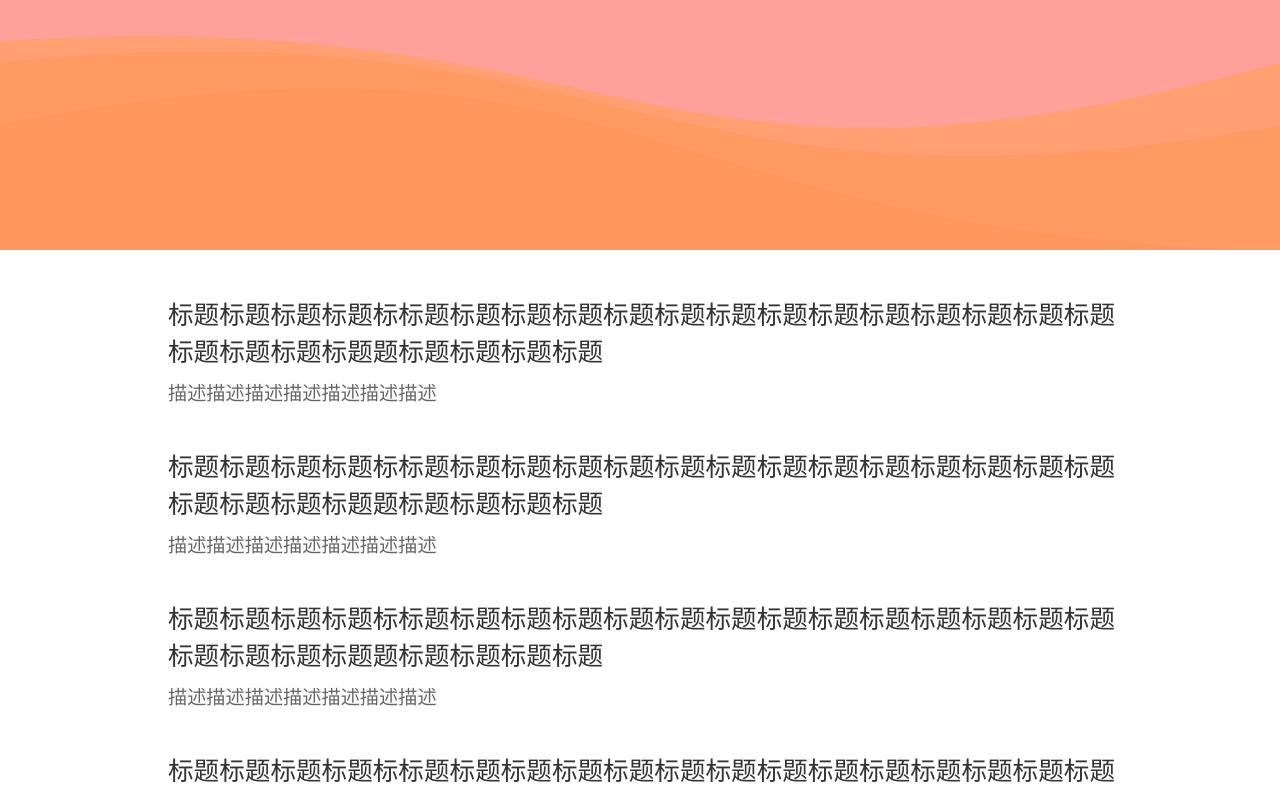
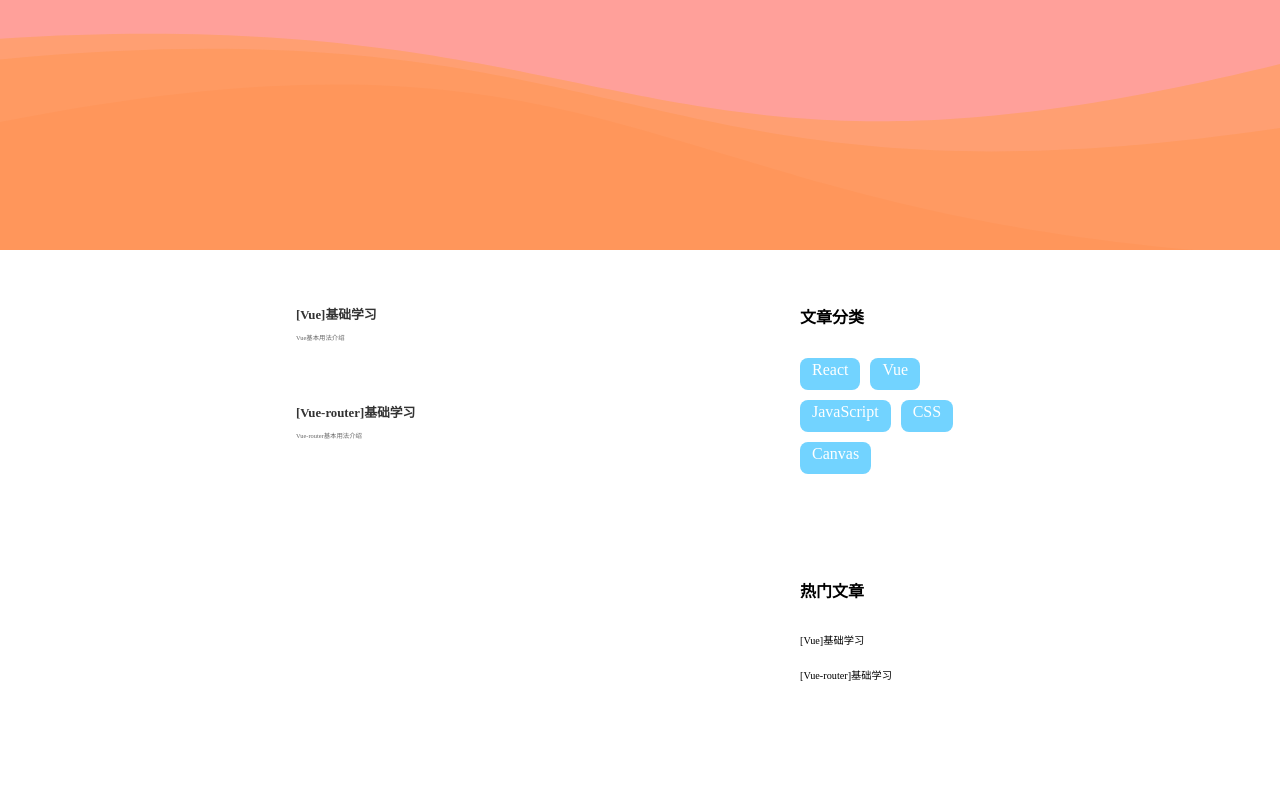
Before and after one commit to hishosho/blog, a Next.js app: page /blog in a window 1280 px wide. Shown: the top 793 px of the page. Built offline with nearby package versions, Linux system fonts and the light colour scheme.

Commit message:
[Feat]: 添加博客栏目分类和热门栏目分类

```diff
--- a/components/blog/BlogCard.module.css
+++ b/components/blog/BlogCard.module.css
@@ -1,5 +1,5 @@
 .cardWrap {
-  padding: 20px;
+  padding: 30px 20px;
   display: flex;
   flex-direction: row;
   cursor: pointer;
@@ -8,11 +8,17 @@
   margin-left: 20px;
 }
 .cardTitle {
-  font-size: 2vw;
+  font-weight: bold;
+  font-size: 1vw;
   color: #333;
+  transition: all .2s;
+}
+.cardTitle:hover {
+  transform: scale(1.1);
+  color: var(--text-hover-color);
 }
 .cardDesc {
   margin-top: 10px;
-  font-size: 1.5vw;
+  font-size: 0.5vw;
   color: #666;
 }
--- /dev/null
+++ b/components/blog/Tag.module.css
@@ -0,0 +1,22 @@
+.main {
+  background-color: #72d3ff;
+  display: inline-block;
+  border-radius: 8px;
+  height: 32px;
+  transform: scale(1);
+  transition: all .4s ease-in-out;
+}
+.name {
+  height: 100%;
+  color: #ffffff;
+  padding: 3px 12px;
+
+}
+.active {
+  background-color: #4d76e7;
+}
+.main:hover {
+  cursor: pointer;
+  opacity: 1;
+  transform: scale(1.1);
+}
--- /dev/null
+++ b/components/blog/Tag.tsx
@@ -0,0 +1,26 @@
+import { useState } from 'react'
+import styles from './Tag.module.css'
+
+interface childProp {
+  name: string;
+  isActive: boolean;
+  propClass: string;
+  changeState: Function;
+}
+
+const Tag = (props: any) => {
+  const {
+    name,
+    isActive,
+    propClass,
+    changeState
+  } = props
+  return (
+    <div className={`${styles.main} ${propClass} ${isActive && styles.active}`}
+         onClick={() => changeState(!isActive)}>
+      <div className={styles.name}>{name}</div>
+    </div>
+  )
+}
+
+export default Tag
--- a/pages/blog/index.tsx
+++ b/pages/blog/index.tsx
@@ -1,17 +1,59 @@
-import { useRef, useEffect, useState } from 'react'
+import { useRef, useEffect, useState, useCallback } from 'react'
 import WaveCanvas from '../../components/blog/WaveCanvas'
 import WaterCanvas from '../../components/blog/WaterCanvas'
+import Tag from '../../components/blog/Tag'
 import BlogCard from '../../components/blog/BlogCard'
 import { debounce } from '../../util/index'
 import styles from '../../styles/Blog.module.css'
+
+interface Blog {
+  id: number;
+  title: string;
+  desc: string;
+}
+
+interface Tag {
+  id: number;
+  name: string;
+  isActive: boolean;
+}
 
 const Blog = () => {
   const blogRef = useRef<HTMLDivElement>(null)
   const [width, setWidth] = useState<number>(0)
   const [height, setHeight] = useState<number>(0)
+  const [blogList, setBlogList] = useState<Blog[]>([
+    { id: 1, title: '[Vue]基础学习', desc: 'Vue基本用法介绍' },
+    { id: 2, title: '[Vue-router]基础学习', desc: 'Vue-router基本用法介绍' }
+  ])
+  const [tagList, setTagList] = useState<Tag[]>([
+    { id: 1, name: 'React', isActive: false },
+    { id: 2, name: 'Vue', isActive: false },
+    { id: 3, name: 'JavaScript', isActive: false },
+    { id: 4, name: 'CSS', isActive: false },
+    { id: 5, name: 'Canvas', isActive: false }
+  ])
+  const [popularBlogs, setPopularBlogs] = useState<Blog[]>([
+    { id: 1, title: '[Vue]基础学习', desc: 'Vue基本用法介绍' },
+    { id: 2, title: '[Vue-router]基础学习', desc: 'Vue-router基本用法介绍' }
+  ])
+
+  // TODO useCallback 待学习知识点
+  const changeState = useCallback((id: number, state: boolean) => {
+    setTimeout(() => {
+      const newTagList = tagList.concat()
+      newTagList.map(tag => {
+        if (tag.id === id) {
+          tag.isActive = state
+        }
+      })
+      setTagList(newTagList)
+    }, 200)
+  }, [])
+
   useEffect(() => {
     const resize = () => {
-      const width: number = blogRef.current && blogRef.current.offsetWidth || 0
+      const width: number = blogRef.current && blogRef.current.scrollWidth || 0
       setWidth(width)
     }
 
@@ -31,48 +73,49 @@ const Blog = () => {
         height={250}
         colors={['rgba(255,98,87,.6)', 'rgba(255,118,87,.6)', 'rgba(255,138,87,.6)', 'rgba(255,158,87,.6)']}
       />
-      <div className={styles.blogList}>
-        <div className={styles.blog}>
-          <BlogCard
-            title='标题标题标题标题标标题标题标题标题标题标题标题标题标题标题标题标题标题标题标题标题标题标题题标题标题标题标题'
-            desc='描述描述描述描述描述描述描述'/>
-        </div>
-        <div className={styles.blog}>
-          <BlogCard
-            title='标题标题标题标题标标题标题标题标题标题标题标题标题标题标题标题标题标题标题标题标题标题标题题标题标题标题标题'
-            desc='描述描述描述描述描述描述描述'/>
-        </div>
-        <div className={styles.blog}>
-          <BlogCard
-            title='标题标题标题标题标标题标题标题标题标题标题标题标题标题标题标题标题标题标题标题标题标题标题题标题标题标题标题'
-            desc='描述描述描述描述描述描述描述'/>
-        </div>
-        <div className={styles.blog}>
-          <BlogCard
-            title='标题标题标题标题标标题标题标题标题标题标题标题标题标题标题标题标题标题标题标题标题标题标题题标题标题标题标题'
-            desc='描述描述描述描述描述描述描述'/>
-        </div>
-        <div className={styles.blog}>
-          <BlogCard
-            title='标题标题标题标题标标题标题标题标题标题标题标题标题标题标题标题标题标题标题标题标题标题标题题标题标题标题标题'
-            desc='描述描述描述描述描述描述描述'/>
-        </div>
-        <div className={styles.blog}>
-          <BlogCard
-            title='标题标题标题标题标标题标题标题标题标题标题标题标题标题标题标题标题标题标题标题标题标题标题题标题标题标题标题'
-            desc='描述描述描述描述描述描述描述'/>
-        </div>
-        <div className={styles.blog}>
-          <BlogCard
-            title='标题标题标题标题标标题标题标题标题标题标题标题标题标题标题标题标题标题标题标题标题标题标题题标题标题标题标题'
-            desc='描述描述描述描述描述描述描述'/>
-        </div>
-        <div className={styles.blog}>
-          <BlogCard
-            title='标题标题标题标题标标题标题标题标题标题标题标题标题标题标题标题标题标题标题标题标题标题标题题标题标题标题标题'
-            desc='描述描述描述描述描述描述描述'/>
-        </div>
-      </div>
+      <main className={styles.main}>
+       <section className={styles.list}>
+         {
+           blogList.map(({ id, title, desc }) => (
+            <div className={styles.card}
+                  key={id}>
+              <BlogCard
+                id={id}
+                title={title}
+                desc={desc}/>
+            </div>)
+           )
+         }
+        </section>
+        <section  className={styles.categories}>
+          <div className={styles.title}>文章分类</div>
+            {
+              tagList.map(({ id, name, isActive }) => (
+                  <Tag
+                    key={id}
+                    propClass={`${styles.tags} ${styles.tag}`}
+                    name={name}
+                    isActive={isActive}
+                    changeState={(state: any) => changeState(id, state)}
+                  />
+                )
+              )
+            }
+        </section>
+        <section className={styles.popular}>
+          <div className={styles.title}>热门文章</div>
+          <ul className={styles.popularList}>
+            {
+              popularBlogs.map(({ id, title }) => (
+                  <li key={id}
+                      className={styles.popularBlog}>{ title }</li>
+                )
+              )
+            }
+            <li></li>
+          </ul>
+        </section>
+      </main>
     </div>
   )
 }
--- a/pages/index.tsx
+++ b/pages/index.tsx
@@ -52,7 +52,7 @@ const Home: NextPage = () => {
 
     return () => {
       window.removeEventListener('resize', resize)
-      clearTimeout(wordCloudTimer)
+      clearTimeout(timer.current)
     }
   }, [])
 
--- a/styles/Blog.module.css
+++ b/styles/Blog.module.css
@@ -1,25 +1,88 @@
-.blogList {
-  width: 80%;
+.main {
+  width: 60%;
   margin: 20px auto;
+  display: grid;
+  row-gap: 64px;
+  column-gap: 96px;
+  grid-template-rows: auto 1fr;
+  grid-template-columns: 2fr 1fr;
+  grid-template-areas:
+    "list categories"
+    "list popular";
+  ;
 }
-.blog {
+.list {
+  grid-area: list;
+}
+.categories {
+  grid-area: categories;
+}
+.popular {
+  grid-area: popular;
+}
+.title {
+  font-weight: bold;
+  padding: 30px 0;
+  animation: titleAnimation 1s;
+}
+.popularList {
+  list-style: none;
+}
+.popularBlog {
+  cursor: pointer;
+  font-size: 0.8vw;
+  padding-bottom: 20px;
+  animation: rightEnter 1s;
+  transform-origin: top left;
+  transform: scale(1);
+  transition: all .2s;
+}
+.popularBlog:hover {
+  transform: scale(1.1);
+  color: var(--text-hover-color);
+}
+
+@keyframes titleAnimation {
+  0% {
+    opacity: 0;
+  }
+  100% {
+    opacity: 1;
+  }
+}
+
+.tag {
+  margin-right: 10px;
+  margin-bottom: 10px;
+}
+.tags {
+  position: relative;
+  animation: rightEnter 1s;
+}
+
+@keyframes rightEnter {
+  0% {
+    left: 40px;
+    transform: scale(0.9);
+    opacity: 0;
+  }
+  100% {
+    left: 0px;
+    transform: scale(1);
+    opacity: 100%;
+  }
+}
+
+.card {
   position: relative;
   animation: blogAnimation 1s;
 }
+
 @keyframes blogAnimation {
   0% {
     top: 40px;
     transform: scale(0.9);
     opacity: 0;
-  }
-  25% {
-    opacity: 25%;
-  }
-  50% {
-    opacity: 50%;
-  }
-  75% {
-    opacity: 75%;
   }
   100% {
     top: 0px;
--- a/styles/globals.css
+++ b/styles/globals.css
@@ -1,5 +1,30 @@
 html,
-body {
+body,
+ul,
+li {
   padding: 0;
   margin: 0;
 }
+html,
+body,
+body > div:first-child,
+div#__next,
+div#__next > div {
+  height: 100%;
+}
+::-webkit-scrollbar {
+  width: 0;
+}
+
+/**
+解决document.body.clientHeight为0问题
+**/
+html,body{ height:100% }
+
+html {
+  scroll-behavior: smooth;
+}
+
+:root {
+  --text-hover-color: #4433ff;
+}
```
